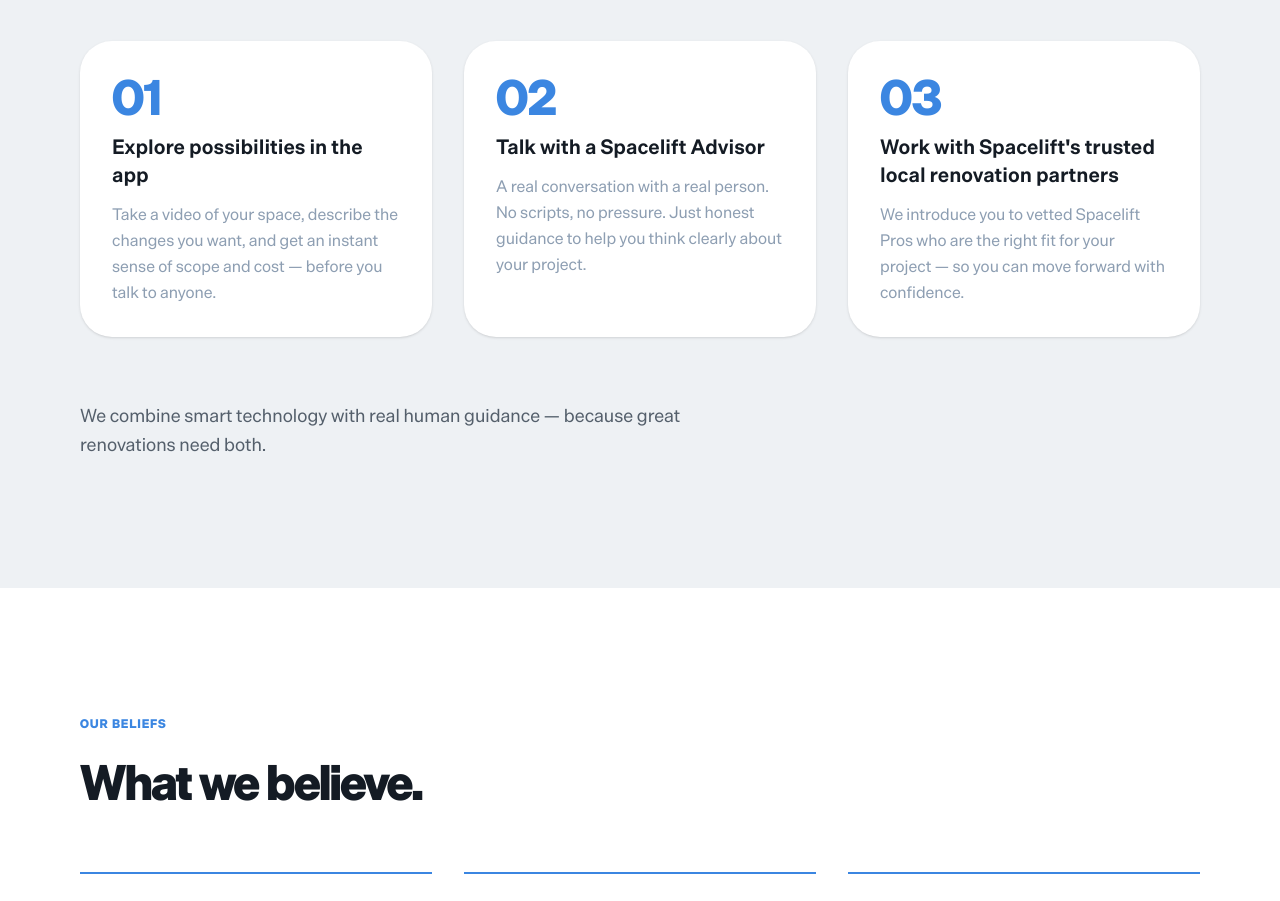
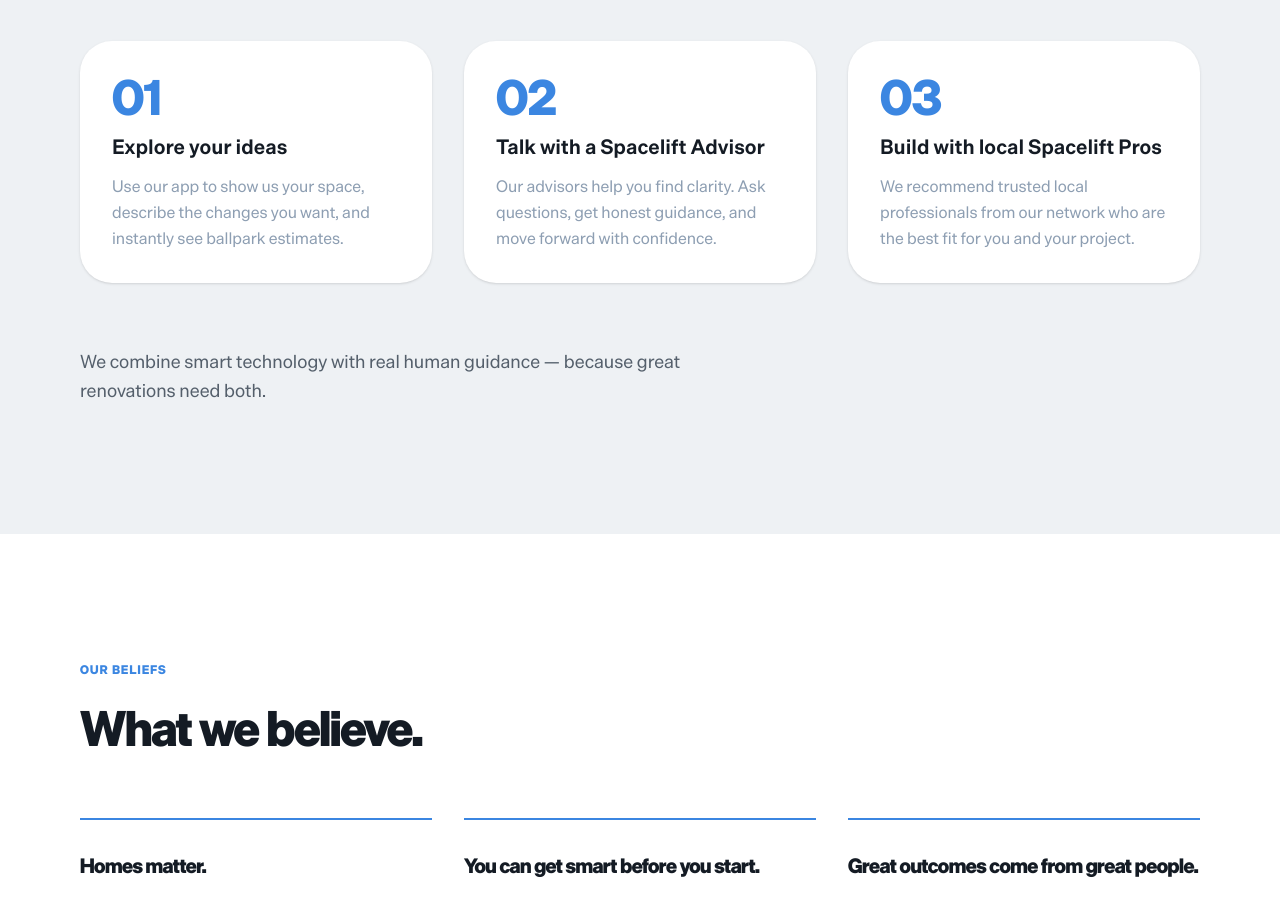
Before and after one commit to jjmccarthy7/spacelift-tools, a Next.js app in the folder apps/hellospacelift/: page /about in a window 1280 px wide. Shown: the part 1540-2441 px from the top of the page. Built offline with nearby package versions, Linux system fonts and the light colour scheme.

Commit message:
content(about): use exact shared step copy from homepage/homeowners
Replace custom about-page step content with the canonical three-step
journey copy already established on the homepage and /homeowners page:
01 Explore your ideas, 02 Talk with a Spacelift Advisor,
03 Build with local Spacelift Pros

```diff
--- a/apps/hellospacelift/src/app/about/page.tsx
+++ b/apps/hellospacelift/src/app/about/page.tsx
@@ -4,18 +4,18 @@ import { ArrowRight } from 'lucide-react'
 const steps = [
   {
     number: '01',
-    title: 'Explore possibilities in the app',
-    body: 'Take a video of your space, describe the changes you want, and get an instant sense of scope and cost — before you talk to anyone.',
+    title: 'Explore your ideas',
+    body: 'Use our app to show us your space, describe the changes you want, and instantly see ballpark estimates.',
   },
   {
     number: '02',
     title: 'Talk with a Spacelift Advisor',
-    body: 'A real conversation with a real person. No scripts, no pressure. Just honest guidance to help you think clearly about your project.',
+    body: 'Our advisors help you find clarity. Ask questions, get honest guidance, and move forward with confidence.',
   },
   {
     number: '03',
-    title: "Work with Spacelift's trusted local renovation partners",
-    body: "We introduce you to vetted Spacelift Pros who are the right fit for your project — so you can move forward with confidence.",
+    title: 'Build with local Spacelift Pros',
+    body: 'We recommend trusted local professionals from our network who are the best fit for you and your project.',
   },
 ]
 
```
